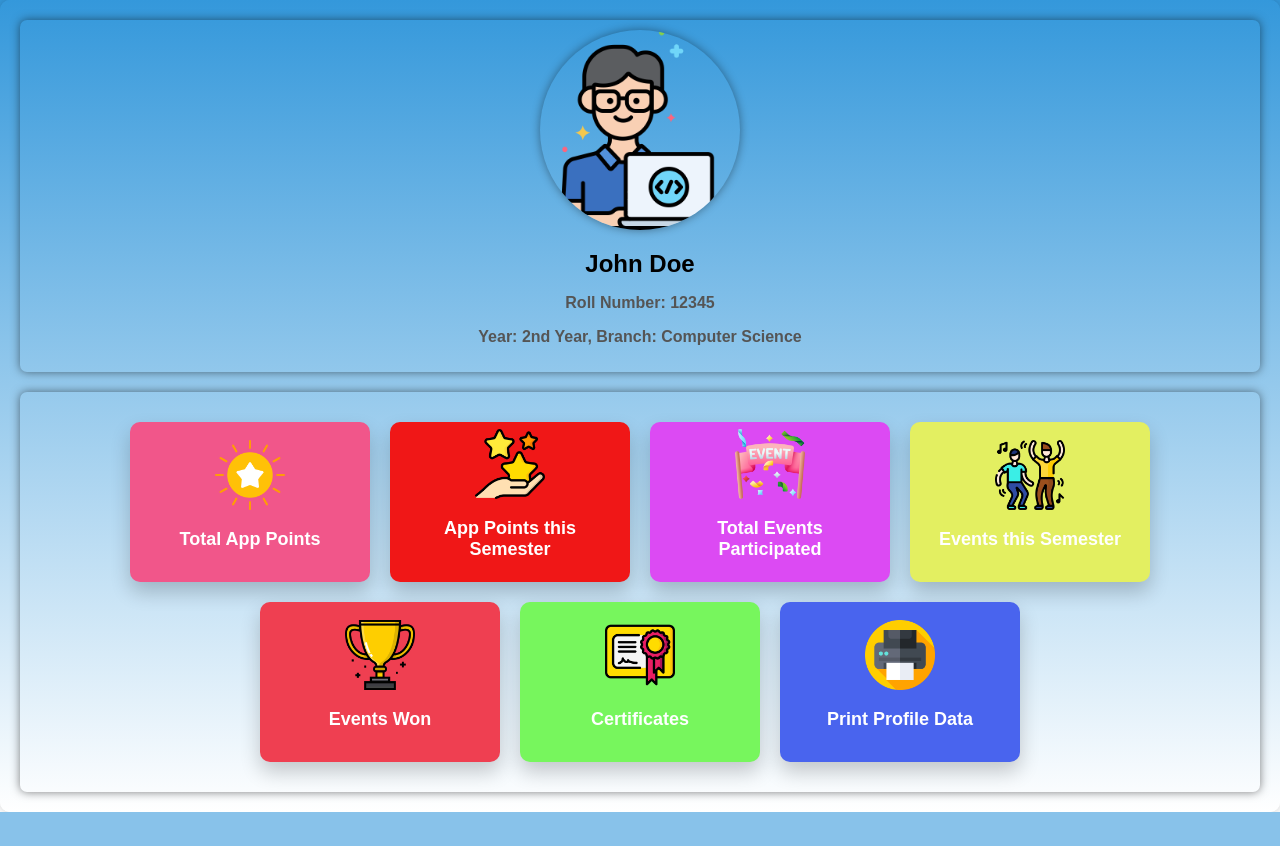
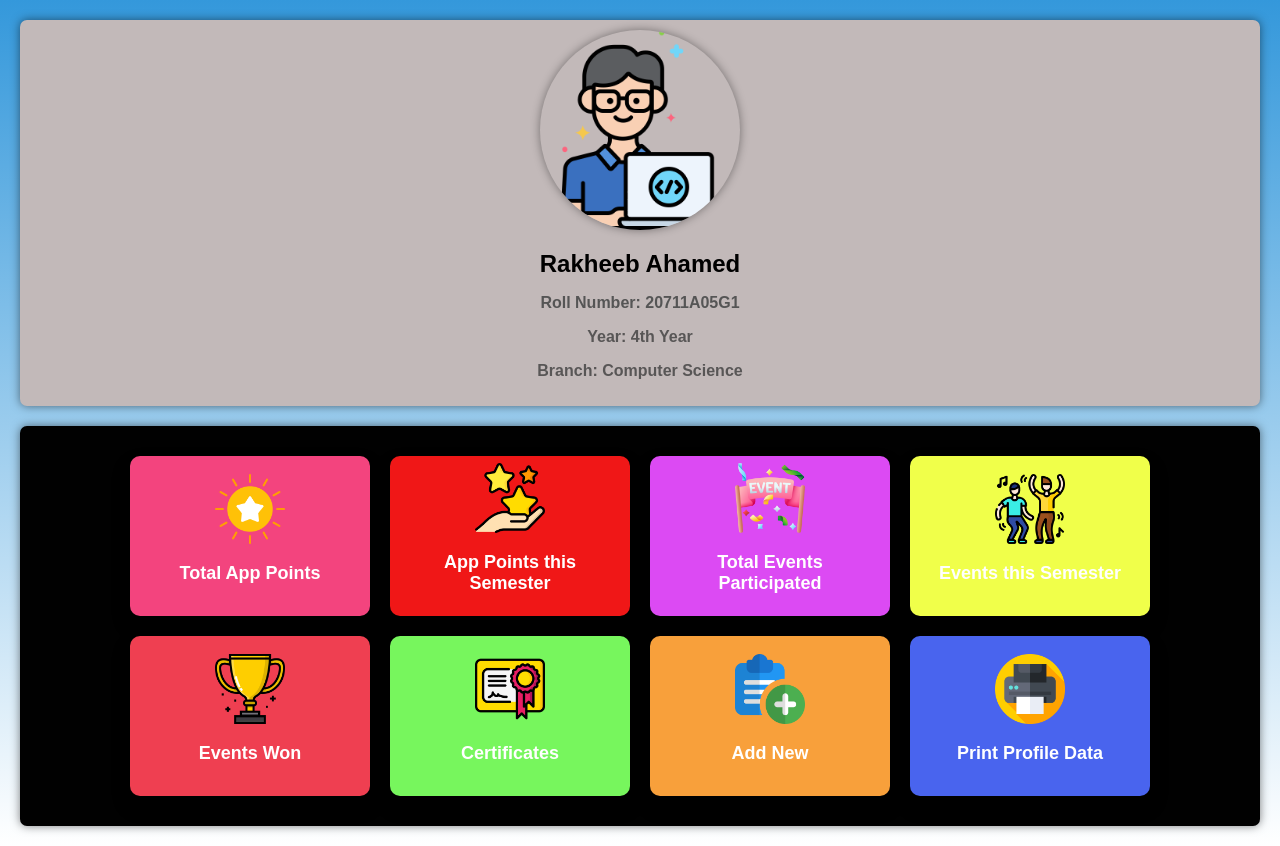
Before and after one commit to RAKHEEBAHMAD/necnapp, a Node server app: page /student-profile in a window 1280 px wide. Before the commit the page ends 812 px from the top, so only its background shows below. Run offline with Node 20, Linux system fonts and the light colour scheme; some libraries are stand-ins or nearby versions.

Commit message:
created rakheeb profile

```diff
--- a/views/studentprofile.ejs
+++ b/views/studentprofile.ejs
@@ -16,8 +16,8 @@
             margin: 0 auto;
             background: linear-gradient(to bottom, #3498db, #ffffff);
             padding: 20px;
-            border-radius: 10px;
-            box-shadow: 0 0 10px rgba(0, 0, 0, 0.2);
+            /* border-radius: 10px;
+            box-shadow: 0 0 10px rgba(0, 0, 0, 0.2); */
         }
 
         .profile-header {
@@ -26,6 +26,7 @@
             text-align: center;
             box-shadow: 0 0 10px rgba(0, 0, 0, 0.5);
             border-radius: 7px;
+            background-color: rgb(194, 185, 185);
         }
 
         .profile-picture {
@@ -45,7 +46,7 @@
 
         .studying-info {
             font-size: 16px;
-            color: #555;
+            color: #585656;
         }
 
         .profile-cards {
@@ -53,6 +54,7 @@
             display: flex;
             flex-wrap: wrap;
             justify-content: center;
+            background-color: rgb(1, 1, 1);
             box-shadow: 0 0 10px rgba(0, 0, 0, 0.5);
             border-radius: 7px;
         }
@@ -75,7 +77,7 @@
         }
 
         .card:nth-child(1) {
-            background-color: #f1568a;
+            background-color: #f3447e;
         }
 
         .card:nth-child(2) {
@@ -87,7 +89,7 @@
         }
 
         .card:nth-child(4) {
-            background-color: #e3ef61;
+            background-color: #f0ff4a;
         }
 
         .card:nth-child(5) {
@@ -96,8 +98,11 @@
         .card:nth-child(6) {
             background-color: #77f65d;
         }
+        .card:nth-child(8) {
+            background-color: #4964ee;
+        }
         .card:nth-child(7) {
-            background-color: #4964ee;
+            background-color: #f8a03b;
         }
         .card:nth-child(1):hover {
             transform: scale(1.05);
@@ -105,7 +110,7 @@
         }
         .card:nth-child(2):hover {
             transform: scale(1.05);
-            background-color: #ffcc66;
+            background-color: #d02d2d;
         }
         .card:nth-child(3):hover {
             transform: scale(1.05);
@@ -121,9 +126,13 @@
             transform: scale(1.05);
             background-color: #4edc60;
         }
+        .card:nth-child(8):hover {
+            transform: scale(1.05);
+            background-color: #3d51f2;
+        }
         .card:nth-child(7):hover {
             transform: scale(1.05);
-            background-color: #3d51f2;
+            background-color: #f1740e;
         }
 
 
@@ -204,9 +213,10 @@
     <div class="profile">
         <div class="profile-header">
             <img class="profile-picture" src="/images/student.png" alt="Student Picture">
-            <h1 class="student-name">John Doe</h1>
-            <p class="roll-number">Roll Number: 12345</p>
-            <p class="studying-info">Year: 2nd Year, Branch: Computer Science</p>
+            <h1 class="student-name">Rakheeb Ahamed</h1>
+            <p class="roll-number">Roll Number: 20711A05G1</p>
+            <p class="studying-info">Year: 4th Year</p>
+            <p class="studying-info"> Branch: Computer Science</p>
         </div>
         <div class="profile-cards">
             <a href="#" class="card">
@@ -252,7 +262,13 @@
             </a>
             <a href="#" class="card">
                 <div >
-                    <img src="/images/printer.png" alt="Icon 7">
+                    <img src="/images/addnew.png" alt="Icon 7">
+                    <h2>Add New</h2>
+                </div>
+            </a>
+            <a href="#" class="card">
+                <div >
+                    <img src="/images/printer.png" alt="Icon 8">
                     <h2>Print Profile Data</h2>
                 </div>
             </a>
```
Also changed, not shown: public/images/addnew.png (added).
